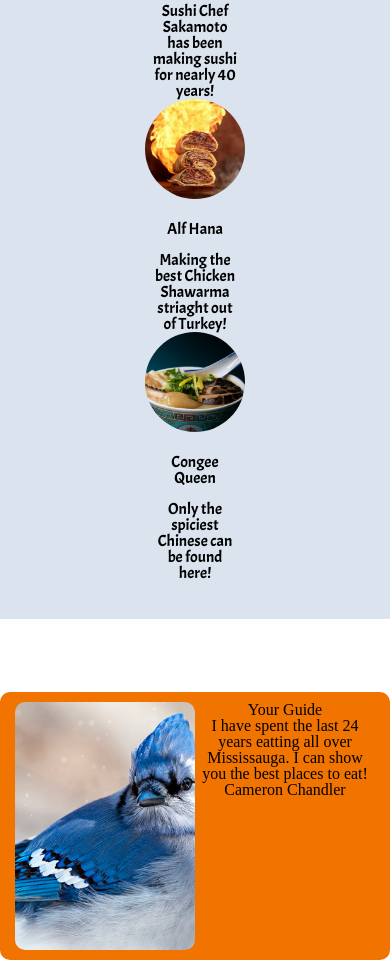
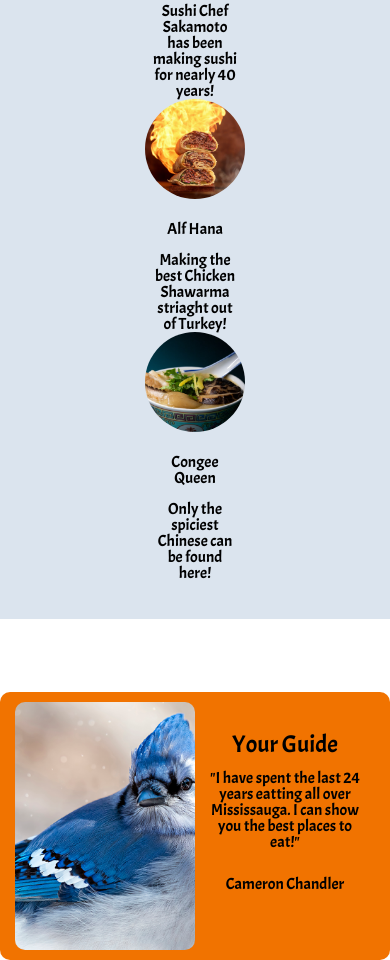
Before and after one commit to webstormcam/Hometown_Homepage_Scrimba_Assignment_1, a plain HTML site: page index.html in a window 390 px wide. Shown: the part 633-1593 px from the top of the page. Drawn offline with Linux system fonts and the light colour scheme.

Commit message:
Building out the mobile

```diff
--- a/index.html
+++ b/index.html
@@ -42,8 +42,8 @@
 <div id="guide">
 <img id="me" src="images/Blue-jay.png" alt="a blue jay">
 <div id="guide_description">
-    <h2>Your Guide</h2>
-    <p>I have spent the last 24 years eatting all over Mississauga. I can show you the best places to eat!</p>
+    <h2 id="guide_title">Your Guide</h2>
+    <p id="quote"><em>"I have spent the last 24 years eatting all over Mississauga. I can show you the best places to eat!"</em></p>
     <strong>Cameron Chandler</strong>
 </div>
 </div>
--- a/styles.css
+++ b/styles.css
@@ -101,6 +101,9 @@ footer{
 
 #guide_description{
     text-align: center;
+    margin-top: 30px;
+    font-family: 'Acme', sans-serif;
+    padding: 0px 10px 0px 10px;
 }
 
 #me{
@@ -109,6 +112,15 @@ footer{
     border-radius: 10px;
     object-fit: cover;
 
+}
+
+#guide_title{
+font-size: 24px;
+}
+
+#quote{
+    margin-top: 14px;
+    margin-bottom: 26px;
 }
 
 
```
